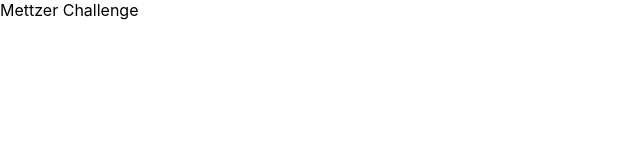
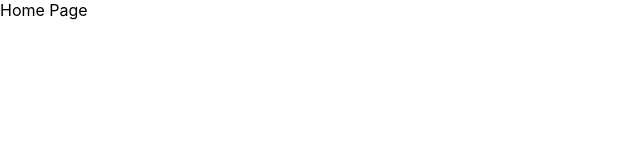
Before and after one commit to oguiaugusto/mettzer-challenge, a React (Create React App) app: page / in a window 1280 px wide. Shown: the top 160 px of the page, without its empty margins (0-640 px from the left). Built offline with nearby package versions, Linux system fonts and the light colour scheme.

Commit message:
feat: create routes

```diff
--- a/src/App.tsx
+++ b/src/App.tsx
@@ -1,8 +1,9 @@
 import React from 'react';
+import Routes from './Routes';
 
 const App: React.FC = () => {
   return (
-    <div>Mettzer Challenge</div>
+    <Routes />
   );
 };
 
--- /dev/null
+++ b/src/Routes.tsx
@@ -0,0 +1,15 @@
+import React from 'react';
+import { Routes as Switch, Route } from 'react-router-dom';
+import Favorites from './pages/Favorites';
+import Home from './pages/Home';
+
+const Routes: React.FC = () => {
+  return (
+    <Switch>
+      <Route path="/" element={ <Home /> } />
+      <Route path="favorites" element={ <Favorites /> } />
+    </Switch>
+  );
+};
+
+export default Routes;
--- a/src/index.tsx
+++ b/src/index.tsx
@@ -1,5 +1,6 @@
 import React from 'react';
 import ReactDOM from 'react-dom/client';
+import { BrowserRouter as Router } from 'react-router-dom';
 import './index.scss';
 import App from './App';
 
@@ -8,6 +9,8 @@ const root = ReactDOM.createRoot(
 );
 root.render(
   <React.StrictMode>
-    <App />
+    <Router>
+      <App />
+    </Router>
   </React.StrictMode>,
 );
```
